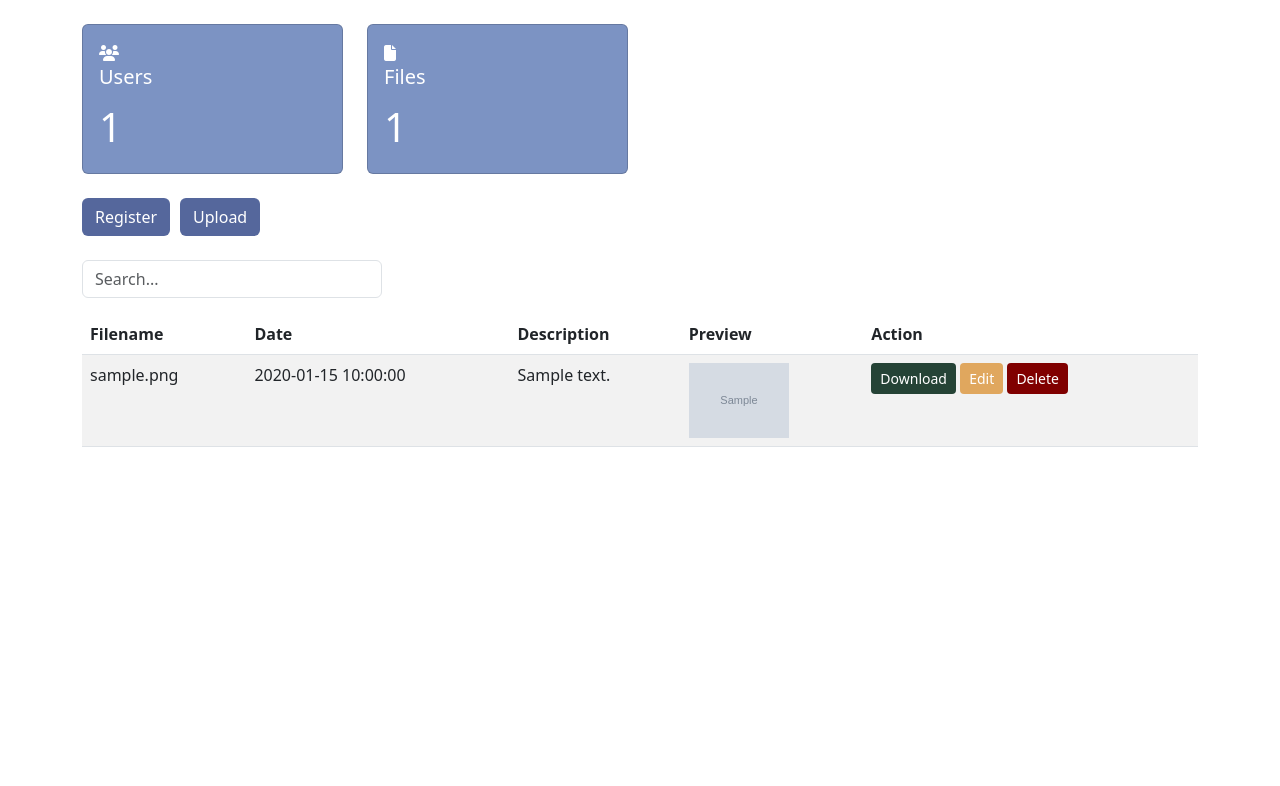
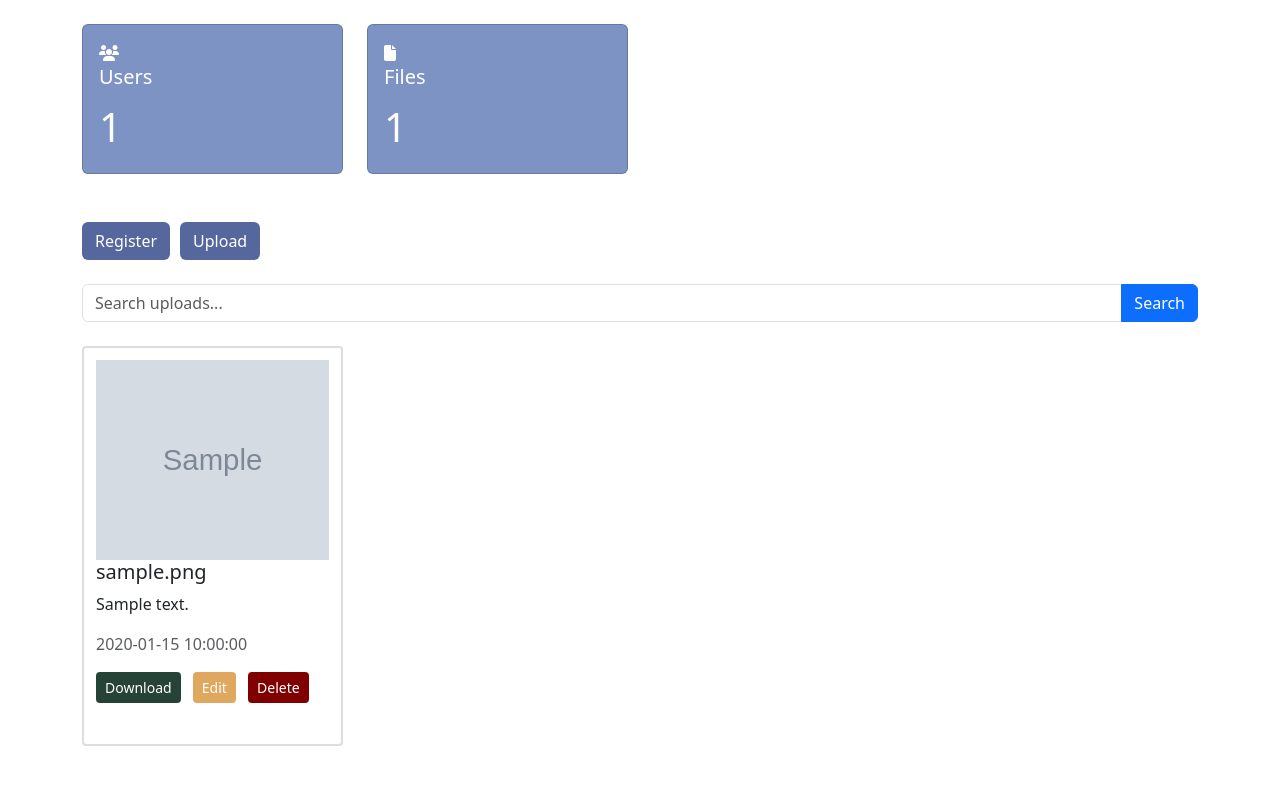
Before and after one commit to NimeshaMadurangi/File-Manage-System, a CodeIgniter 4 app: template app/Views/AdminDashboard.php in a window 1280 px wide. Shown: the part 56-842 px from the top of the page. Before the commit the page ends 503 px from the top, so only its background shows below. Run offline with PHP 8.4 and a stand-in for CodeIgniter, Linux system fonts and the light colour scheme; the template is opened without the code that fills it: most values are stand-ins (such as "Sample title", 1, 10 or a date in 2020); grey boxes marked "Sample" are stand-in pictures; data that the repository does not hold is empty; some libraries are stand-ins or nearby versions.

Commit message:
chane admin dashboard view

```diff
--- a/app/Views/AdminDashboard.php
+++ b/app/Views/AdminDashboard.php
@@ -9,11 +9,32 @@
     <!-- Font Awesome CSS -->
     <link rel="stylesheet" href="https://cdnjs.cloudflare.com/ajax/libs/font-awesome/6.1.1/css/all.min.css">
     <style>
-        /* Custom styles */
-        .search-bar {
-            width: 50%; /* Adjust the width as needed */
-            max-width: 300px; /* Maximum width */
-            min-width: 200px; /* Minimum width */
+        .gallery-item {
+            border: 2px solid #ddd;
+            border-radius: .25rem;
+            overflow: hidden;
+            margin-bottom: 1rem;
+            height: 400px;
+            display: flex;
+            flex-direction: column;
+        }
+        .gallery-item img, .gallery-item video {
+            width: 100%;
+            height: 200px;
+            object-fit: cover;
+        }
+        .gallery-item .card-body {
+            padding: .75rem;
+            flex: 1;
+            overflow: hidden;
+        }
+        .gallery-item .btn {
+            margin-right: .5rem;
+        }
+        @media (max-width: 768px) {
+            .gallery-item {
+                margin-bottom: .5rem;
+            }
         }
     </style>
 </head>
@@ -55,7 +76,7 @@
             <div class="alert alert-danger"><?= session()->getFlashdata('error'); ?></div>
         <?php endif; ?>
 
-        <div class="row">
+        <div class="row mb-4">
             <!-- Users Count Card -->
             <div class="col-md-3 mb-4">
                 <div class="card text-white" style="background-color: #7C93C3;">
@@ -84,71 +105,56 @@
             <a href="<?= base_url('upload'); ?>" class="btn btn" style="background-color: #55679C; color: white;">Upload</a>
         </div>
 
-        <!-- Table with Search -->
-        <div class="table-container">
-            <input type="text" id="searchInput" class="form-control search-bar mb-3" placeholder="Search...">
-            <table class="table table-striped table-hover">
-                <thead>
-                    <tr>
-                        <th>Filename</th>
-                        <th>Date</th>
-                        <th>Description</th>
-                        <th>Preview</th>
-                        <th>Action</th>
-                    </tr>
-                </thead>
-                <tbody id="tableBody">
-                    <!-- Display the latest 10 uploads -->
+        <!-- Search Bar -->
+        <div class="mb-4">
+            <form method="get" action="<?= base_url('admin/dashboard'); ?>">
+                <div class="input-group">
+                    <input type="text" class="form-control" name="search" placeholder="Search uploads..." value="<?= esc($searchQuery); ?>">
+                    <button class="btn btn-primary" type="submit">Search</button>
+                </div>
+            </form>
+        </div>
+
+        <!-- Gallery View -->
+        <div class="row">
             <?php foreach ($uploads as $row) : ?>
-                        <tr>
-                            <td><?php echo esc($row['filename']); ?></td>
-                            <td><?php echo esc($row['created_at']); ?></td>
-                            <td><?php echo esc($row['description']); ?></td>
-                            <td>
+                <div class="col-md-3 mb-4">
+                    <div class="gallery-item card">
+                        <div class="card-body">
                             <!-- Preview content -->
                             <?php if (in_array(pathinfo($row['filename'], PATHINFO_EXTENSION), ['jpg', 'jpeg', 'png'])): ?>
-                                    <img src="<?= base_url('uploads/' . $row['filename']); ?>" alt="Preview" style="width: 100px;">
+                                <img src="<?= base_url('uploads/' . $row['filename']); ?>" alt="Preview">
                             <?php elseif (in_array(pathinfo($row['filename'], PATHINFO_EXTENSION), ['mp4', 'avi'])): ?>
-                                    <video width="300" controls>
+                                <video controls>
                                     <source src="<?= base_url('uploads/' . $row['filename']); ?>" type="video/mp4">
                                     Your browser does not support the video tag.
                                 </video>
                             <?php endif; ?>
-                            </td>
-                            <td>
+
+                            <h5 class="card-title"><?= esc($row['filename']); ?></h5>
+                            <p class="card-text"><?= esc($row['description']); ?></p>
+                            <p class="card-text text-muted"><?= esc($row['created_at']); ?></p>
+
                             <a href="<?= base_url('download/' . $row['filename']); ?>" class="btn btn-sm" style="background-color: #254336; color: white;">Download</a>
                             <a href="<?= base_url('edit/' . $row['id']); ?>" class="btn btn-sm" style="background-color: #E0A75E; color: white;">Edit</a>
                             <a href="<?= base_url('delete/' . $row['id']); ?>" class="btn btn-sm" style="background-color: #800000; color: white;">Delete</a>
-                            </td>
-                        </tr>
+                        </div>
+                    </div>
+                </div>
             <?php endforeach; ?>
-                </tbody>
-            </table>
         </div>
     </div>
 
     <!-- Bootstrap JS and dependencies -->
     <script src="https://cdn.jsdelivr.net/npm/bootstrap@5.3.0/dist/js/bootstrap.bundle.min.js"></script>
 
-    <!-- Search Script -->
+    <!-- Logout Confirmation Script -->
     <script>
         document.getElementById('logoutLink').addEventListener('click', function(event) {
-            event.preventDefault(); // Prevent the default link behavior
+            event.preventDefault();
             if (confirm('Are you sure you want to logout?')) {
-                // If user clicks "OK", redirect to the logout route
                 window.location.href = '/logout';
             }
-        });
-
-        document.getElementById('searchInput').addEventListener('keyup', function() {
-            const filter = this.value.toLowerCase();
-            const rows = document.querySelectorAll('#tableBody tr');
-            rows.forEach(row => {
-                const text = row.textContent.toLowerCase();
-                row.style.display = text.includes(filter) ? '' : 'none';
-            });
-
-            // Optional: Implement an AJAX call to load all files if needed
         });
     </script>
 </body>
```
Also changed, not shown: app/Controllers/AccessController.php (+26 -8 lines), app/Models/UploadModel.php (+9 -0 lines), app/Views/UploadForm.php (+25 -8 lines). Lines whose indentation alone changed are shown as unchanged.
